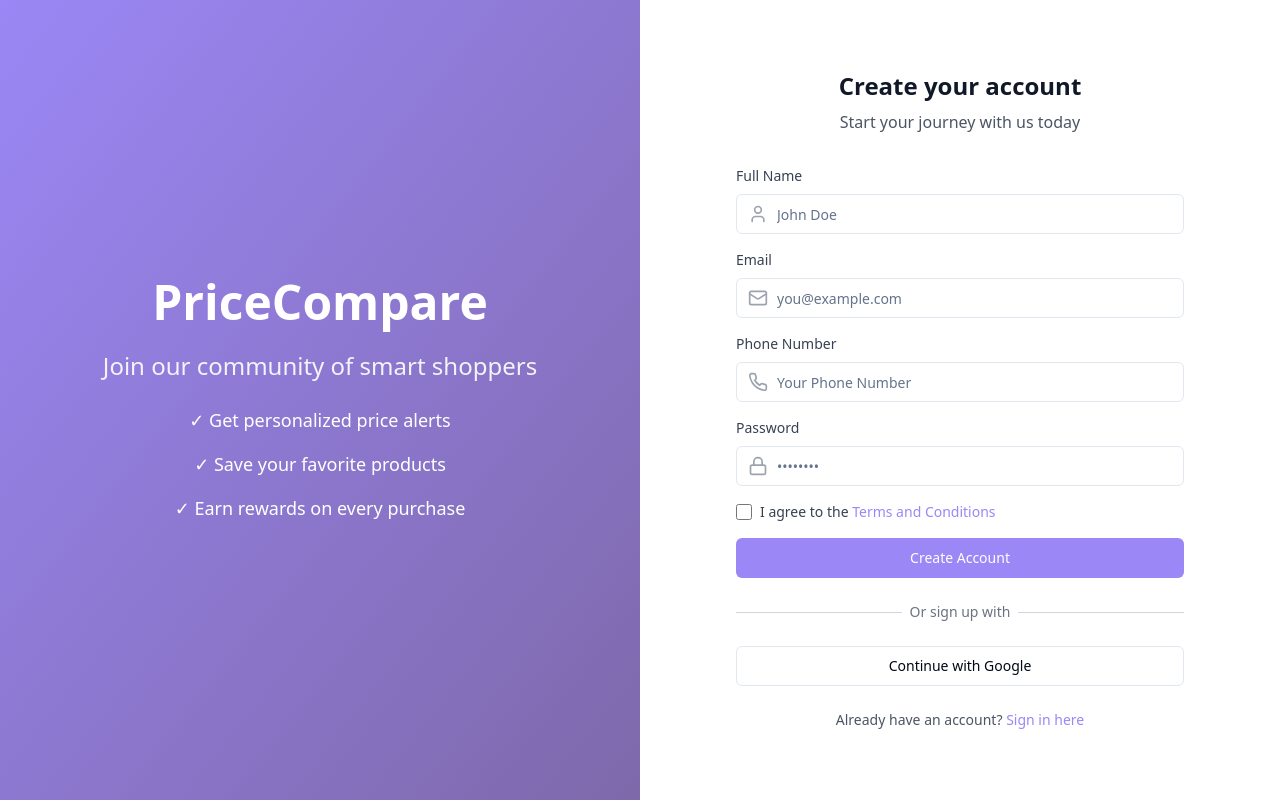
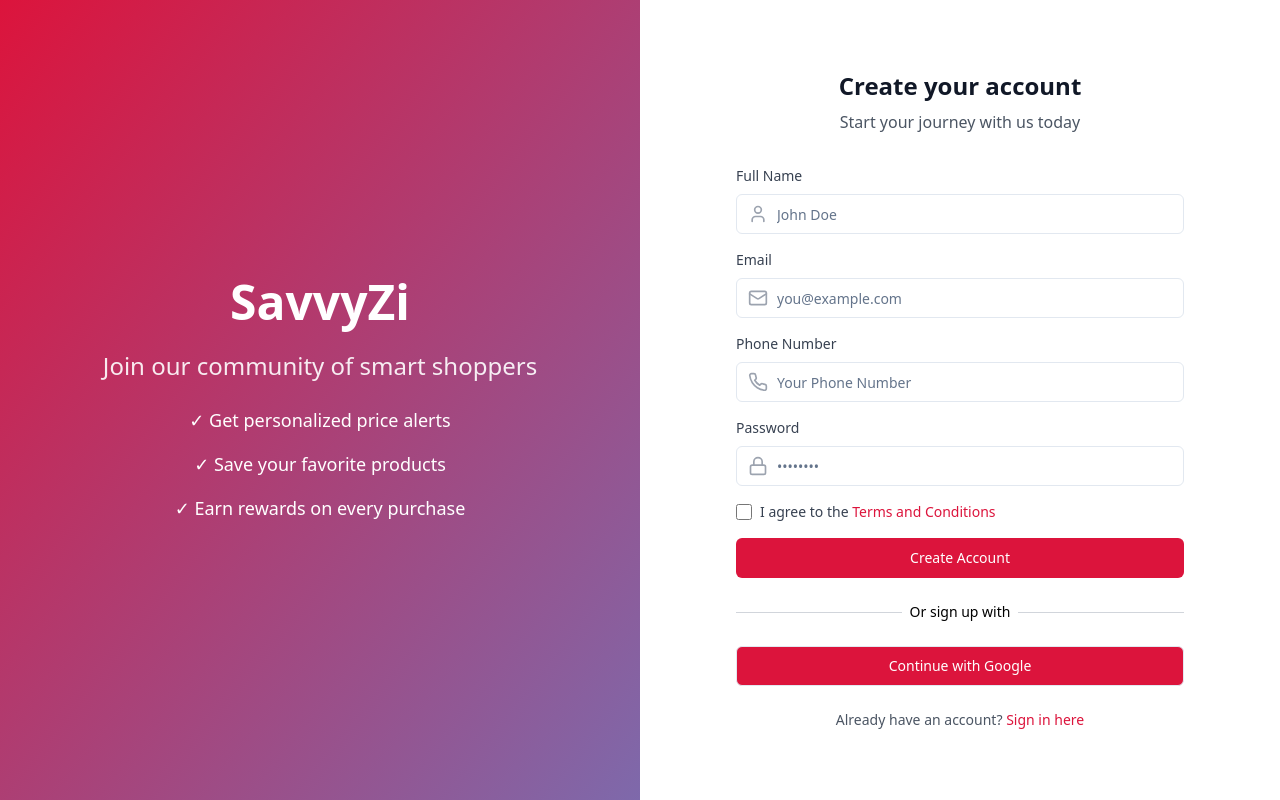
Before and after one commit to aniket007sp/cashback-compare-mania, a React (Vite) app: page /signup in a window 1280 px wide. Built offline with nearby package versions, Linux system fonts and the light colour scheme.

Commit message:
Update SignUp.jsx

```diff
--- a/src/components/SignUp.jsx
+++ b/src/components/SignUp.jsx
@@ -5,30 +5,26 @@ import { Input } from "@/components/ui/input";
 
 function SignUp() {
   return (
-    <div className="min-h-screen flex flex-col md:flex-row">
+    <div className="min-h-screen flex flex-col">
+      {/* Main Content */}
+      <div className="flex flex-1 flex-col lg:flex-row">
         {/* Left Section - Brand */}
-      <div className="w-full md:w-1/2 bg-gradient-to-br from-[#9b87f5] to-[#7E69AB] flex flex-col items-center justify-center p-6 lg:p-10 text-white">
+        <div className="w-full lg:w-1/2 bg-gradient-to-br from-[crimson] to-[#7E69AB] flex flex-col items-center justify-center p-6 lg:p-10 text-white">
           <div className="w-full max-w-md space-y-6">
-          <h1 className="text-4xl md:text-5xl font-bold text-center mb-4">PriceCompare</h1>
+            <h1 className="text-4xl md:text-5xl font-bold text-center mb-4">SavvyZi</h1>
             <p className="text-xl md:text-2xl text-center text-white/90">
               Join our community of smart shoppers
             </p>
             <div className="mt-8 space-y-4 text-center">
-            <p className="text-lg">
-              ✓ Get personalized price alerts
-            </p>
-            <p className="text-lg">
-              ✓ Save your favorite products
-            </p>
-            <p className="text-lg">
-              ✓ Earn rewards on every purchase
-            </p>
+              <p className="text-lg">✓ Get personalized price alerts</p>
+              <p className="text-lg">✓ Save your favorite products</p>
+              <p className="text-lg">✓ Earn rewards on every purchase</p>
             </div>
           </div>
         </div>
 
         {/* Right Section - Sign Up Form */}
-      <div className="w-full md:w-1/2 bg-white flex flex-col items-center justify-center p-6 lg:p-10">
+        <div className="w-full lg:w-1/2 bg-white flex flex-col items-center justify-center p-6 lg:p-10">
           <div className="w-full max-w-md space-y-6">
             <div className="text-center mb-8">
               <h2 className="text-2xl font-bold text-gray-900">Create your account</h2>
@@ -36,6 +32,7 @@ function SignUp() {
             </div>
 
             <form className="space-y-4">
+              {/* Full Name */}
               <div className="space-y-2">
                 <label htmlFor="name" className="block text-sm font-medium text-gray-700">
                   Full Name
@@ -55,6 +52,7 @@ function SignUp() {
                 </div>
               </div>
 
+              {/* Email */}
               <div className="space-y-2">
                 <label htmlFor="email" className="block text-sm font-medium text-gray-700">
                   Email
@@ -74,6 +72,7 @@ function SignUp() {
                 </div>
               </div>
 
+              {/* Phone */}
               <div className="space-y-2">
                 <label htmlFor="phone" className="block text-sm font-medium text-gray-700">
                   Phone Number
@@ -93,6 +92,7 @@ function SignUp() {
                 </div>
               </div>
 
+              {/* Password */}
               <div className="space-y-2">
                 <label htmlFor="password" className="block text-sm font-medium text-gray-700">
                   Password
@@ -112,53 +112,59 @@ function SignUp() {
                 </div>
               </div>
 
+              {/* Terms and Conditions */}
               <div className="flex items-center">
                 <input
                   id="terms"
                   name="terms"
                   type="checkbox"
                   required
-                className="h-4 w-4 text-[#9b87f5] focus:ring-[#7E69AB] border-gray-300 rounded"
+                  className="h-4 w-4 text-[crimson] focus:ring-[#7E69AB] border-gray-300 rounded"
                 />
                 <label htmlFor="terms" className="ml-2 block text-sm text-gray-700">
                   I agree to the{" "}
-                <a href="#" className="text-[#9b87f5] hover:text-[#7E69AB]">
+                  <a href="#" className="text-[crimson] hover:text-gray-700">
                     Terms and Conditions
                   </a>
                 </label>
               </div>
 
+              {/* Submit Button */}
               <Button
                 type="submit"
-              className="w-full bg-[#9b87f5] hover:bg-[#7E69AB] text-white transition-colors"
+                className="w-full bg-[crimson] hover:bg-gray-400 text-white transition-colors"
               >
                 Create Account
               </Button>
             </form>
 
+            {/* Divider */}
             <div className="relative my-6">
               <div className="absolute inset-0 flex items-center">
                 <div className="w-full border-t border-gray-300"></div>
               </div>
               <div className="relative flex justify-center text-sm">
-              <span className="px-2 bg-white text-gray-500">Or sign up with</span>
+                <span className="px-2 text-black bg-white">Or sign up with</span>
               </div>
             </div>
 
+            {/* Google Sign Up */}
             <Button
               type="button"
               variant="outline"
-            className="w-full"
+              className="w-full bg-[crimson] text-white hover:bg-gray-400"
             >
               Continue with Google
             </Button>
 
+            {/* Sign In Link */}
             <p className="text-center text-sm text-gray-600">
               Already have an account?{" "}
-            <a href="/login" className="font-medium text-[#9b87f5] hover:text-[#7E69AB]">
+              <a href="/login" className="font-medium text-[crimson] hover:text-gray-700">
                 Sign in here
               </a>
             </p>
+          </div>
         </div>
       </div>
     </div>
```
Lines whose indentation alone changed are shown as unchanged.
